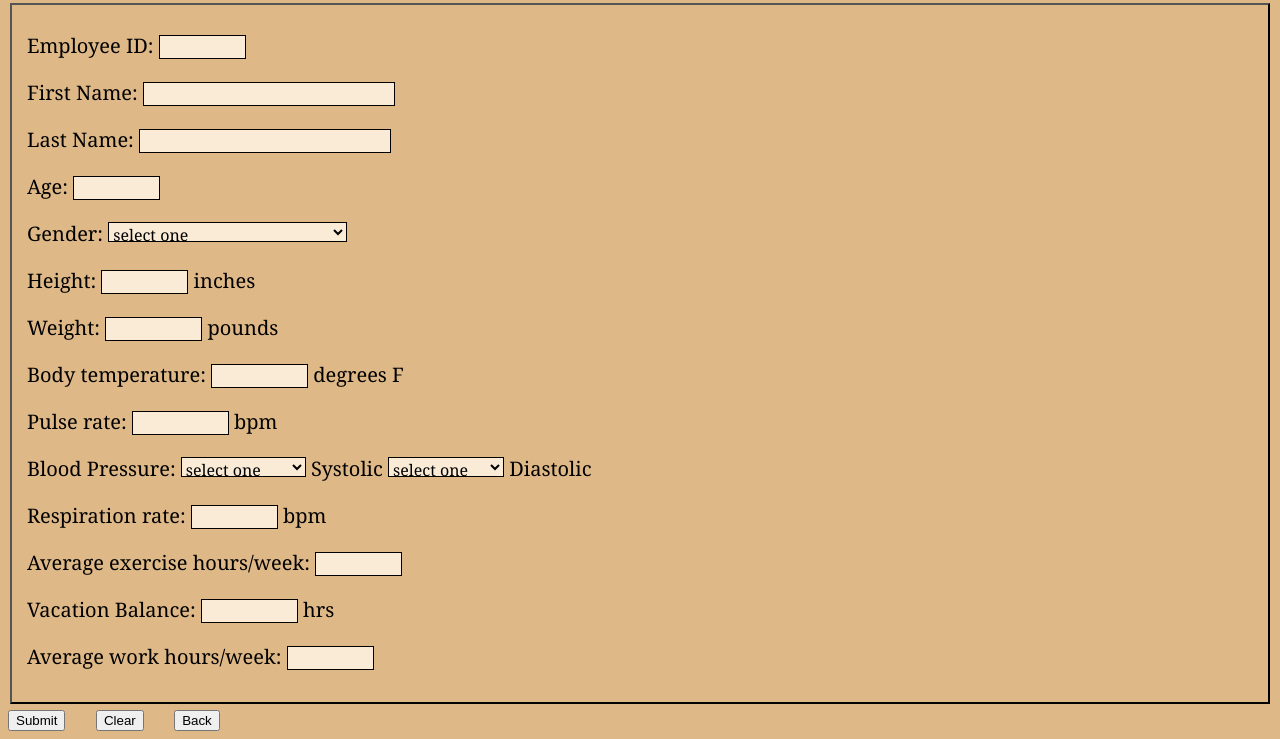
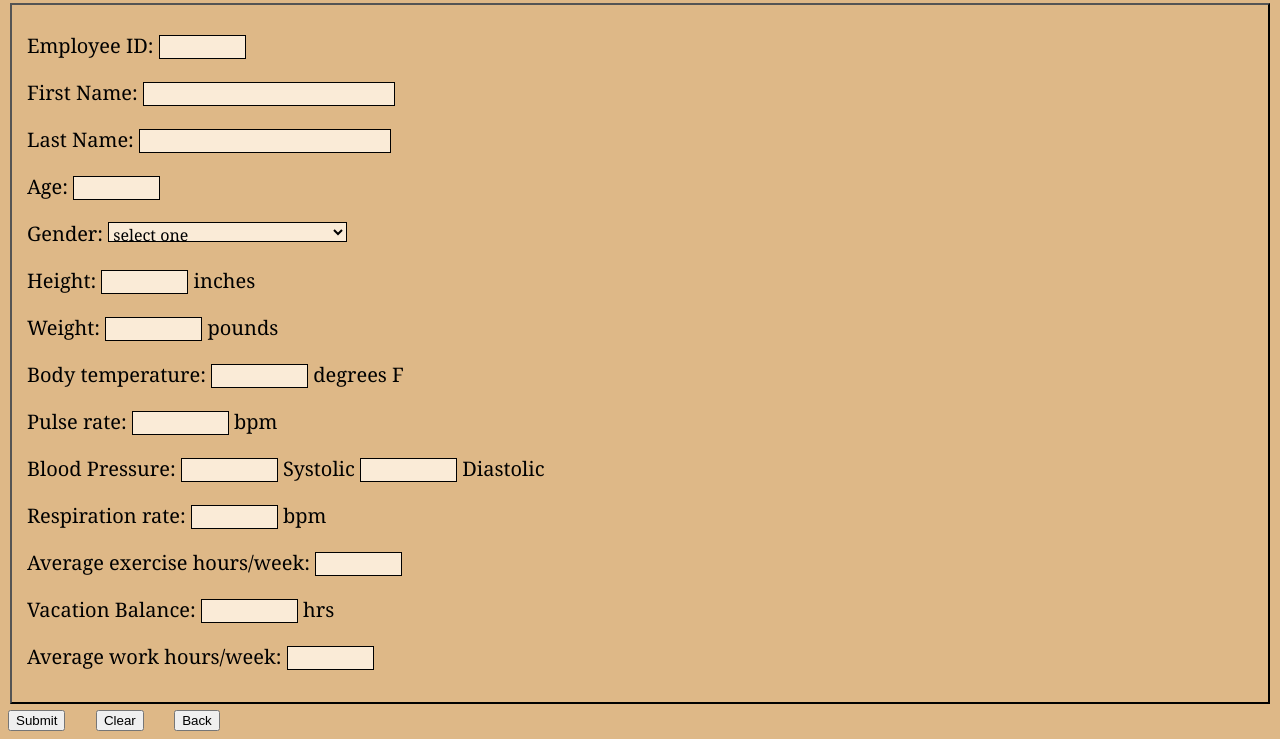
Before and after one commit to kdosa/CSC-179, a plain HTML site: page add_employee.html in a window 1280 px wide. Shown: the part 88-827 px from the top of the page. Drawn offline with Linux system fonts and the light colour scheme.

Commit message:
input values are matching with  schema now

```diff
--- a/add_employee.html
+++ b/add_employee.html
@@ -31,24 +31,8 @@
                    <label for="weight">Weight: <input type="number" id="weight" required min="100" max="400"/> pounds</label>
                    <label for="bodyTemp">Body temperature: <input type="number" id="bodyTemp" required min="96" max="102"/> degrees F</label>
                    <label for="pulseRate">Pulse rate: <input type="number" id="pulseRate" required min="50" max="120"/> bpm</label>
-                  <!-- <label for="bloodPrssr">Blood Pressure: <input type="number" id="bloodPrssr" required/> Systolic/Diastolic</label>-->
-                  <label>Blood Pressure:
-                    <select id="systolic">
-                        <option value="">select one </option>
-                        <option value="1">below 120</option>
-                        <option value="2">120-129</option>
-                        <option value="3">130-139</option>
-                        <option value="4">140 or higher </option>
-                        <option value="5">above 180</option>
-                    </select> Systolic
-                    <select id="diastolic">
-                        <option value="">select one </option>
-                        <option value="1">below 80</option>
-                        <option value="2">80-89</option>
-                        <option value="3">90 or higher</option>
-                        <option value="4">above 120</option>
-                    </select> Diastolic
-                </label>
+                   <label for="bloodPrssr">Blood Pressure: <input type="number" id="systolic" required min="100" max="200"/> Systolic
+                                                           <input type="number" id="diastolic" required min="100" max="200"/> Diastolic</label>
                    <label for="respRate">Respiration rate: <input type="number" id="respRate" required min="10" max="18"/> bpm</label>
                    <label for="avgExercise">Average exercise hours/week: <input type="number" id="avgExercise" min="0" max="30" required /></label>
                    <label for="vacBalnc">Vacation Balance: <input type="number" id="vacBalnc" min="0" max="100" required /> hrs</label>
--- a/add_employee.js
+++ b/add_employee.js
@@ -16,10 +16,8 @@
         wgt = document.getElementById('weight').value;
         bdtmp = document.getElementById('bodyTemp').value;
         pulsrt = document.getElementById('pulseRate').value;
-        bldprssr1 = document.getElementById('systolic');
-        systl = bldprssr1.options[bldprssr1.selectedIndex].text;
-        bldprssr2 = document.getElementById('diastolic');
-        diastl = bldprssr2.options[bldprssr2.selectedIndex].text;
+        systl = document.getElementById('systolic').value;
+        diastl = document.getElementById('diastolic').value;
         resprt = document.getElementById('respRate').value;
         avgexr = document.getElementById('avgExercise').value;
         vacbln = document.getElementById('vacBalnc').value;
```
